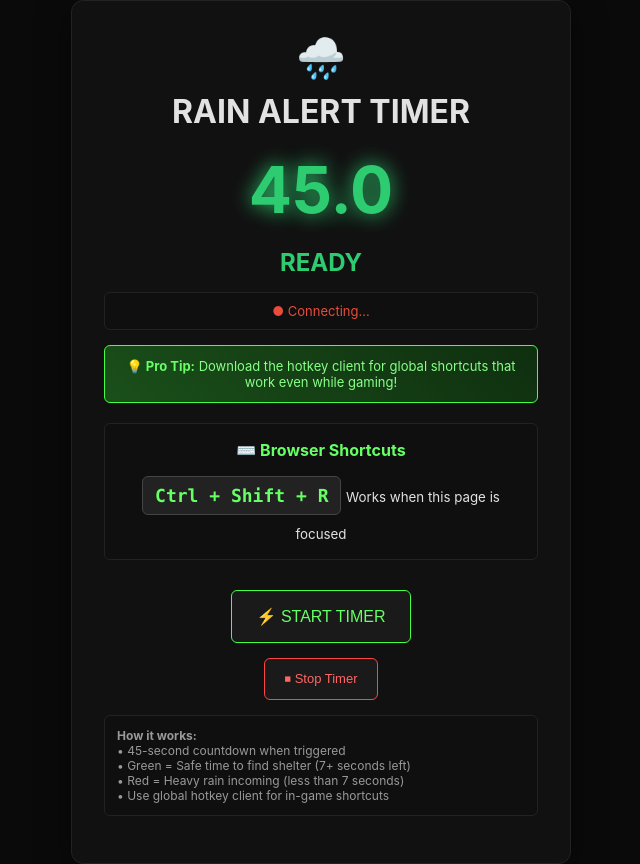
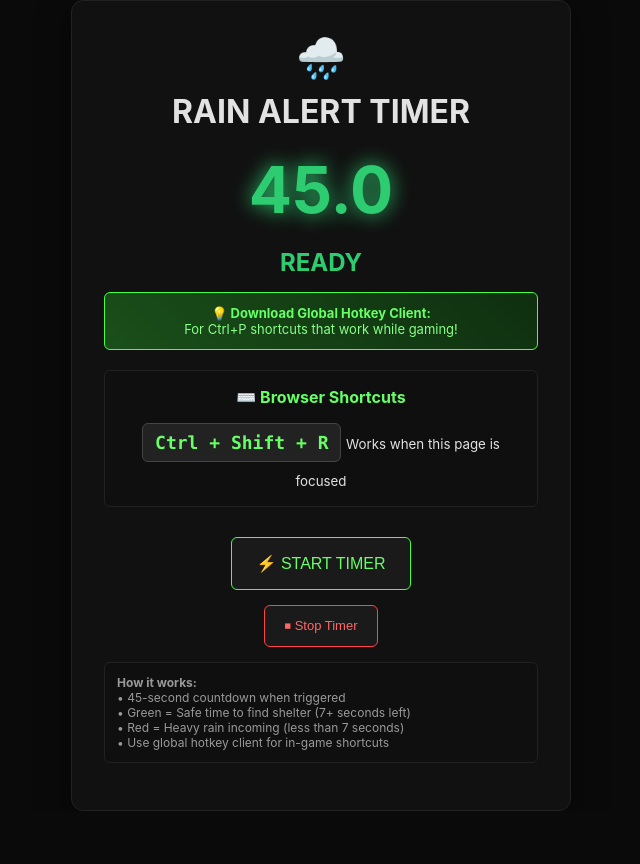
Before and after one commit to mualsaeed/rain-timer, a Python web app: template templates/index.html in a window 1280 px wide. Shown: the whole page, without its empty margins (319-959 px from the left). After the commit the page ends 811 px from the top, so only its background shows below. Run offline with Jinja, Linux system fonts and the light colour scheme; the template is opened without the code that fills it, so the values that code supplies are empty; some libraries are stand-ins or nearby versions.

Commit message:
Update index.html

```diff
--- a/templates/index.html
+++ b/templates/index.html
@@ -4,7 +4,6 @@
     <meta charset="UTF-8">
     <meta name="viewport" content="width=device-width, initial-scale=1.0">
     <title>Rain Alert Timer</title>
-    <script src="https://cdnjs.cloudflare.com/ajax/libs/socket.io/4.0.4/socket.io.js"></script>
     <style>
         * {
             margin: 0;
@@ -107,13 +106,6 @@
             background: #0f0f0f;
         }
 
-        button:disabled {
-            background: #0f0f0f;
-            color: #666666;
-            border-color: #222222;
-            cursor: not-allowed;
-        }
-
         .trigger-btn {
             border-color: #44ff44;
             color: #66ff66;
@@ -122,7 +114,7 @@
             min-width: 180px;
         }
 
-        .trigger-btn:hover:not(:disabled) {
+        .trigger-btn:hover {
             background: #0f1a0f;
             border-color: #66ff66;
             box-shadow: 0 0 20px rgba(68, 255, 68, 0.2);
@@ -133,26 +125,9 @@
             color: #ff6666;
         }
 
-        .stop-btn:hover:not(:disabled) {
+        .stop-btn:hover {
             background: #1a0f0f;
             border-color: #ff6666;
-        }
-
-        .status-indicator {
-            margin: 15px 0;
-            padding: 10px;
-            border-radius: 6px;
-            background: #0f0f0f;
-            font-size: 13px;
-            border: 1px solid #222222;
-        }
-
-        .connected {
-            color: #2ecc71;
-        }
-
-        .disconnected {
-            color: #e74c3c;
         }
 
         .hotkey-info {
@@ -167,10 +142,6 @@
             margin-bottom: 8px;
             color: #66ff66;
             font-size: 16px;
-            display: flex;
-            align-items: center;
-            justify-content: center;
-            gap: 8px;
         }
 
         .hotkey-combo {
@@ -225,12 +196,9 @@
         <div class="timer-display safe" id="timerDisplay">45.0</div>
         <div class="status-text safe" id="statusText">READY</div>
 
-        <div class="status-indicator" id="connectionStatus">
-            <span class="disconnected">● Connecting...</span>
-        </div>
-
         <div class="global-note">
-            <strong>💡 Pro Tip:</strong> Download the hotkey client for global shortcuts that work even while gaming!
+            <strong>💡 Download Global Hotkey Client:</strong><br>
+            For Ctrl+P shortcuts that work while gaming!
         </div>
 
         <div class="hotkey-info">
@@ -258,19 +226,16 @@
     </div>
 
     <script>
-        // Socket connection
-        const socket = io();
-
         // Elements
         const timerDisplay = document.getElementById('timerDisplay');
         const statusText = document.getElementById('statusText');
-        const connectionStatus = document.getElementById('connectionStatus');
         const triggerBtn = document.getElementById('triggerBtn');
         const stopBtn = document.getElementById('stopBtn');
 
-        // Keyboard shortcut handler (browser only)
+        let isUpdating = false;
+
+        // Keyboard shortcut handler
         document.addEventListener('keydown', (event) => {
-            // Ctrl + Shift + R
             if (event.ctrlKey && event.shiftKey && event.key === 'R') {
                 event.preventDefault();
                 triggerTimer();
@@ -283,50 +248,45 @@
             }
         });
 
-        // Socket events
-        socket.on('connect', () => {
-            connectionStatus.innerHTML = '<span class="connected">● Connected</span>';
-        });
+        // Update timer display
+        function updateDisplay() {
+            if (isUpdating) return;
+            isUpdating = true;
 
-        socket.on('disconnect', () => {
-            connectionStatus.innerHTML = '<span class="disconnected">● Disconnected</span>';
-        });
+            fetch('/api/status')
+                .then(response => response.json())
+                .then(data => {
+                    timerDisplay.textContent = data.time.toFixed(1);
+                    statusText.textContent = data.status;
 
-        socket.on('rain_started', (data) => {
-            console.log('Timer started!', data);
-        });
-
-        socket.on('timer_update', (data) => {
-            timerDisplay.textContent = data.time.toFixed(1);
-            statusText.textContent = data.status;
-
-            // Update colors
-            const isSafe = data.safe;
-            timerDisplay.className = isSafe ? 'timer-display safe' : 'timer-display warning';
-            statusText.className = isSafe ? 'status-text safe' : 'status-text warning';
-        });
-
-        socket.on('timer_finished', (data) => {
-            timerDisplay.textContent = '0.0';
-            timerDisplay.className = 'timer-display danger';
-            statusText.textContent = data.status;
-            statusText.className = 'status-text danger';
-        });
-
-        socket.on('timer_reset', () => {
-            timerDisplay.textContent = '45.0';
-            timerDisplay.className = 'timer-display safe';
-            statusText.textContent = 'READY';
-            statusText.className = 'status-text safe';
-        });
+                    // Update colors
+                    if (!data.active) {
+                        timerDisplay.className = 'timer-display safe';
+                        statusText.className = 'status-text safe';
+                    } else if (data.safe) {
+                        timerDisplay.className = 'timer-display safe';
+                        statusText.className = 'status-text safe';
+                    } else if (data.time > 0) {
+                        timerDisplay.className = 'timer-display warning';
+                        statusText.className = 'status-text warning';
+                    } else {
+                        timerDisplay.className = 'timer-display danger';
+                        statusText.className = 'status-text danger';
+                    }
+                })
+                .catch(error => console.error('Update failed:', error))
+                .finally(() => {
+                    isUpdating = false;
+                });
+        }
 
         // Trigger timer function
         async function triggerTimer() {
             try {
                 const response = await fetch('/api/manual_trigger', { method: 'POST' });
                 const result = await response.json();
-                if (!result.success) {
-                    console.error('Failed to trigger timer');
+                if (result.success) {
+                    console.log('Timer started!');
                 }
             } catch (error) {
                 console.error('Failed to trigger:', error);
@@ -350,36 +310,11 @@
         triggerBtn.addEventListener('click', triggerTimer);
         stopBtn.addEventListener('click', stopTimer);
 
-        // Show connection hint
-        setTimeout(() => {
-            const hint = document.createElement('div');
-            hint.style.cssText = `
-                position: fixed;
-                top: 20px;
-                right: 20px;
-                background: rgba(102, 255, 102, 0.9);
-                color: #0a0a0a;
-                padding: 12px 16px;
-                border-radius: 6px;
-                font-size: 13px;
-                font-weight: 600;
-                z-index: 1000;
-                animation: slideIn 0.3s ease-out;
-            `;
-            hint.innerHTML = '⚡ Ready! Try Ctrl+Shift+R';
-            document.body.appendChild(hint);
+        // Update every 100ms
+        setInterval(updateDisplay, 100);
 
-            const style = document.createElement('style');
-            style.textContent = `
-                @keyframes slideIn {
-                    from { opacity: 0; transform: translateX(100%); }
-                    to { opacity: 1; transform: translateX(0); }
-                }
-            `;
-            document.head.appendChild(style);
-
-            setTimeout(() => hint.remove(), 3000);
-        }, 1500);
+        // Initial update
+        updateDisplay();
     </script>
 </body>
 </html>
```
